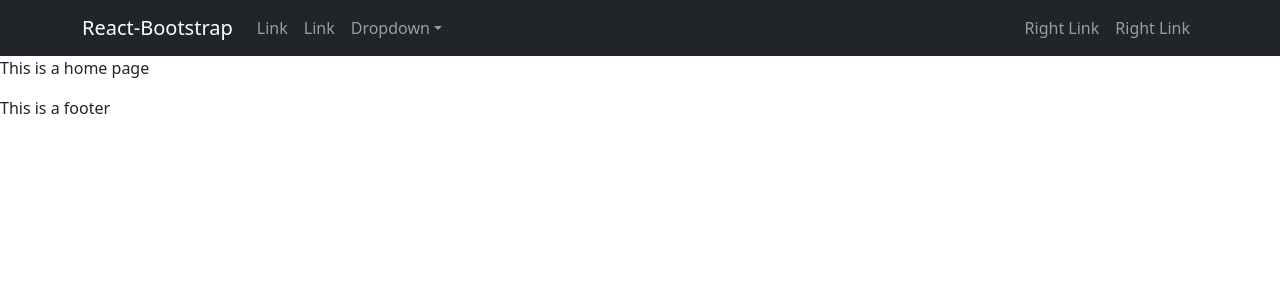
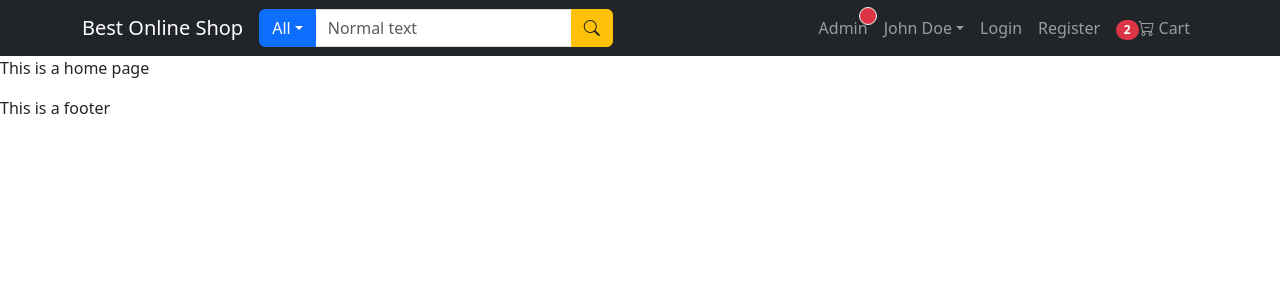
Before and after one commit to mattsaba7/my-mern-app, a React (Vite) app in the folder client/: page / in a window 1280 px wide. Shown: the top 300 px of the page. Built offline with nearby package versions, Linux system fonts and the light colour scheme.

Commit message:
feat: implement responsive navbar with search, routing, and user menu

```diff
--- a/client/src/components/HeaderComponent.jsx
+++ b/client/src/components/HeaderComponent.jsx
@@ -1,31 +1,99 @@
-import { Navbar, Nav, Container, NavDropdown } from 'react-bootstrap';
+import {
+  Navbar,
+  Nav,
+  Container,
+  NavDropdown,
+  Badge,
+  Form,
+  DropdownButton,
+  Dropdown,
+  Button,
+  InputGroup,
+} from 'react-bootstrap';
+
+import { LinkContainer } from 'react-router-bootstrap';
+import { Link } from 'react-router-dom';
 
 const HeaderComponent = () => {
   return (
     <Navbar bg="dark" variant="dark" expand="lg">
       <Container>
-        <Navbar.Brand href="/">React-Bootstrap</Navbar.Brand>
+        <LinkContainer to="/">
+          <Navbar.Brand href="/">Best Online Shop</Navbar.Brand>
+        </LinkContainer>
+        <Navbar.Toggle aria-controls="basic-navbar-nav" />{' '}
+        {/* what is this doing? What does it correspond to in my nav bar? */}
+        <Navbar.Collapse id="basic-navbar-nav">
+          {' '}
+          {/* What is the Navbar.Collapse doing? */}
+          {/* Left Side Navigation */}
+          <Nav className="me-auto">
+            {' '}
+            {/* What is the Nav and InputGroup doing? */}
+            <InputGroup>
+              <DropdownButton id="dropdown-basic-button" title="All">
+                <Dropdown.Item>Electronics</Dropdown.Item>
+                <Dropdown.Item>Cars</Dropdown.Item>
+                <Dropdown.Item>Books </Dropdown.Item>
+              </DropdownButton>
+              <Form.Control type="text" placeholder="Normal text" />{' '}
+              {/* Is this basically a text field with placeholder text "Normal text"? */}
+              <Button variant="warning">
+                {' '}
+                {/* Is this basically a submit button for what you type into the text field? Why does it have a variant of warning? What is a variant? Also, is the variant an
+              attribute or prop? */}
+                <i className="bi bi-search text-dark"></i>
+              </Button>
+            </InputGroup>
+          </Nav>
+          <Nav>
+            <LinkContainer to="/admin/orders">
+              <Nav.Link>
+                Admin
+                <span className="position-absolute top-1 start-10 translate-middle p-2 bg-danger border border-light rounded-circle"></span>
+              </Nav.Link>
+            </LinkContainer>
 
-        <Navbar.Toggle aria-controls="basic-navbar-nav" />
-
-        <Navbar.Collapse id="basic-navbar-nav">
-          <Nav className="me-auto">
-            <Nav.Link href="#">Link</Nav.Link>
-            <Nav.Link href="#">Link</Nav.Link>
-
-            <NavDropdown title="Dropdown" id="basic-nav-dropdown">
-              <NavDropdown.Item>Action</NavDropdown.Item>
-              <NavDropdown.Item>Another action</NavDropdown.Item>
-              <NavDropdown.Item>Something else here</NavDropdown.Item>
+            <NavDropdown title="John Doe" id="basic-nav-dropdown">
+              <NavDropdown.Item
+                as={Link}
+                eventKey="/user/my-orders"
+                to="/user/my-orders"
+              >
+                {' '}
+                {/* What does the eventKey do? */}
+                My Orders
+              </NavDropdown.Item>
               <NavDropdown.Divider />
-              <NavDropdown.Item>Separated link</NavDropdown.Item>
+              <NavDropdown.Item as={Link} eventKey="/user" to="/user">
+                {' '}
+                {/* What does the eventKey do? */}
+                My profile
+              </NavDropdown.Item>
+              <NavDropdown.Divider />
+              <NavDropdown.Item>
+                {' '}
+                {/* What does the eventKey do? */}
+                Logout
+              </NavDropdown.Item>
             </NavDropdown>
+            <LinkContainer to="/login">
+              <Nav.Link>Login</Nav.Link>
+            </LinkContainer>
+            <LinkContainer to="/register">
+              <Nav.Link>Register</Nav.Link>
+            </LinkContainer>
+            <LinkContainer to="/cart">
+              <Nav.Link>
+                <Badge pill bg="danger">
+                  2
+                </Badge>
+                <i className="bi bi-cart-dash"></i>
+                <span className="ms-1">Cart</span>
+              </Nav.Link>
+            </LinkContainer>
           </Nav>
-
-          <Nav>
-            <Nav.Link href="#">Right Link</Nav.Link>
-            <Nav.Link href="#">Right Link</Nav.Link>
-          </Nav>
+          {/* Right Side Navigation */}
         </Navbar.Collapse>
       </Container>
     </Navbar>
--- a/client/src/main.jsx
+++ b/client/src/main.jsx
@@ -2,6 +2,7 @@
 import { createRoot } from 'react-dom/client';
 // import './index.css'
 import 'bootstrap/dist/css/bootstrap.min.css';
+import "bootstrap-icons/font/bootstrap-icons.css"
 
 import App from './App.jsx';
 
```
Also changed, not shown: client/package.json (+6 -4 lines), 1 other file (tests, documents, lock files or other folders).
